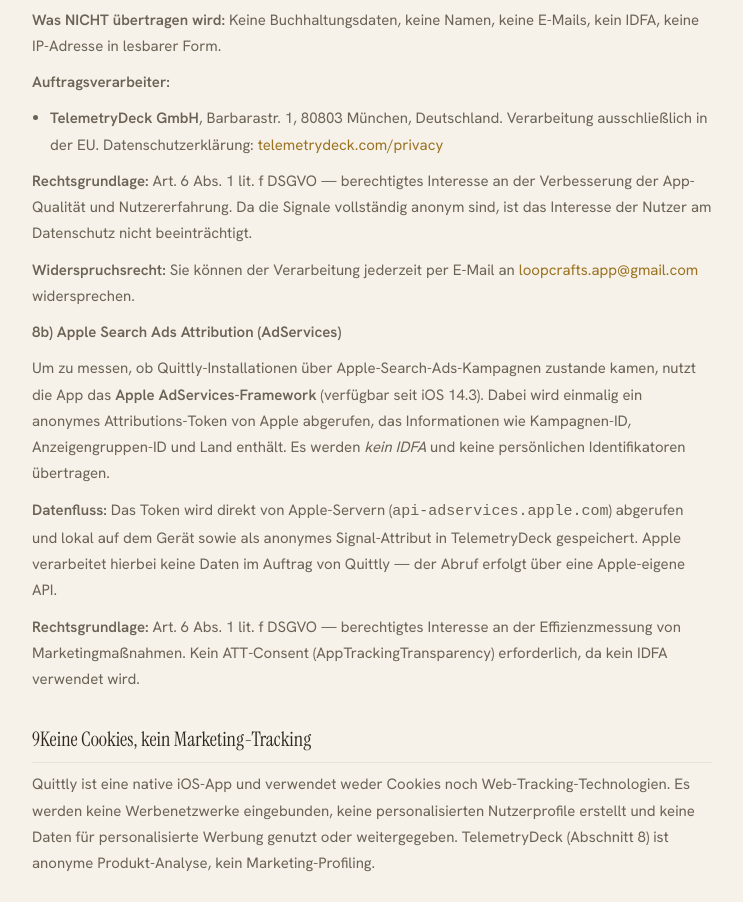
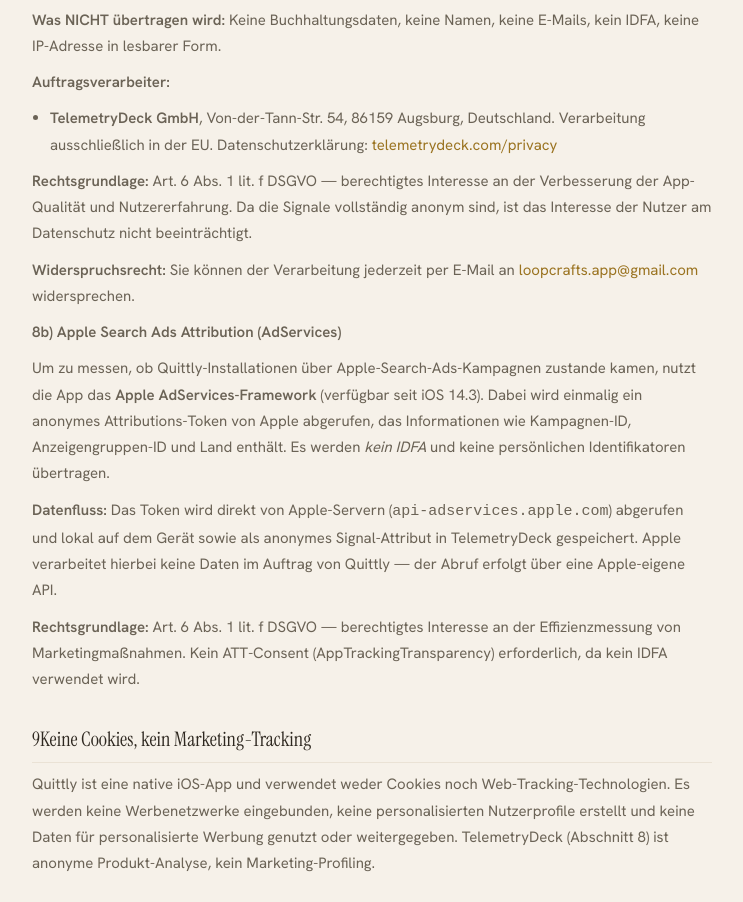
Before and after one commit to loopcraftsapp-blip/quitto-legal, a plain HTML site: page datenschutz.html in a window 1280 px wide. Shown: the part 3590-4492 px from the top of the page, without its empty margins (268-1011 px from the left). Drawn offline with Linux system fonts and the light colour scheme.

Commit message:
feat: TelemetryDeck + AdServices in Datenschutz (Abschnitt 8); Adresse korrigiert (Augsburg)

```diff
--- a/datenschutz.html
+++ b/datenschutz.html
@@ -210,7 +210,7 @@
   <p><strong>Was NICHT übertragen wird:</strong> Keine Buchhaltungsdaten, keine Namen, keine E-Mails, kein IDFA, keine IP-Adresse in lesbarer Form.</p>
   <p><strong>Auftragsverarbeiter:</strong></p>
   <ul>
-    <li><strong>TelemetryDeck GmbH</strong>, Barbarastr. 1, 80803 München, Deutschland. Verarbeitung ausschließlich in der EU. Datenschutzerklärung: <a href="https://telemetrydeck.com/privacy/" target="_blank" rel="noopener">telemetrydeck.com/privacy</a></li>
+    <li><strong>TelemetryDeck GmbH</strong>, Von-der-Tann-Str. 54, 86159 Augsburg, Deutschland. Verarbeitung ausschließlich in der EU. Datenschutzerklärung: <a href="https://telemetrydeck.com/privacy/" target="_blank" rel="noopener">telemetrydeck.com/privacy</a></li>
   </ul>
   <p><strong>Rechtsgrundlage:</strong> Art. 6 Abs. 1 lit. f DSGVO — berechtigtes Interesse an der Verbesserung der App-Qualität und Nutzererfahrung. Da die Signale vollständig anonym sind, ist das Interesse der Nutzer am Datenschutz nicht beeinträchtigt.</p>
   <p><strong>Widerspruchsrecht:</strong> Sie können der Verarbeitung jederzeit per E-Mail an <a href="mailto:loopcrafts.app@gmail.com">loopcrafts.app@gmail.com</a> widersprechen.</p>
```
